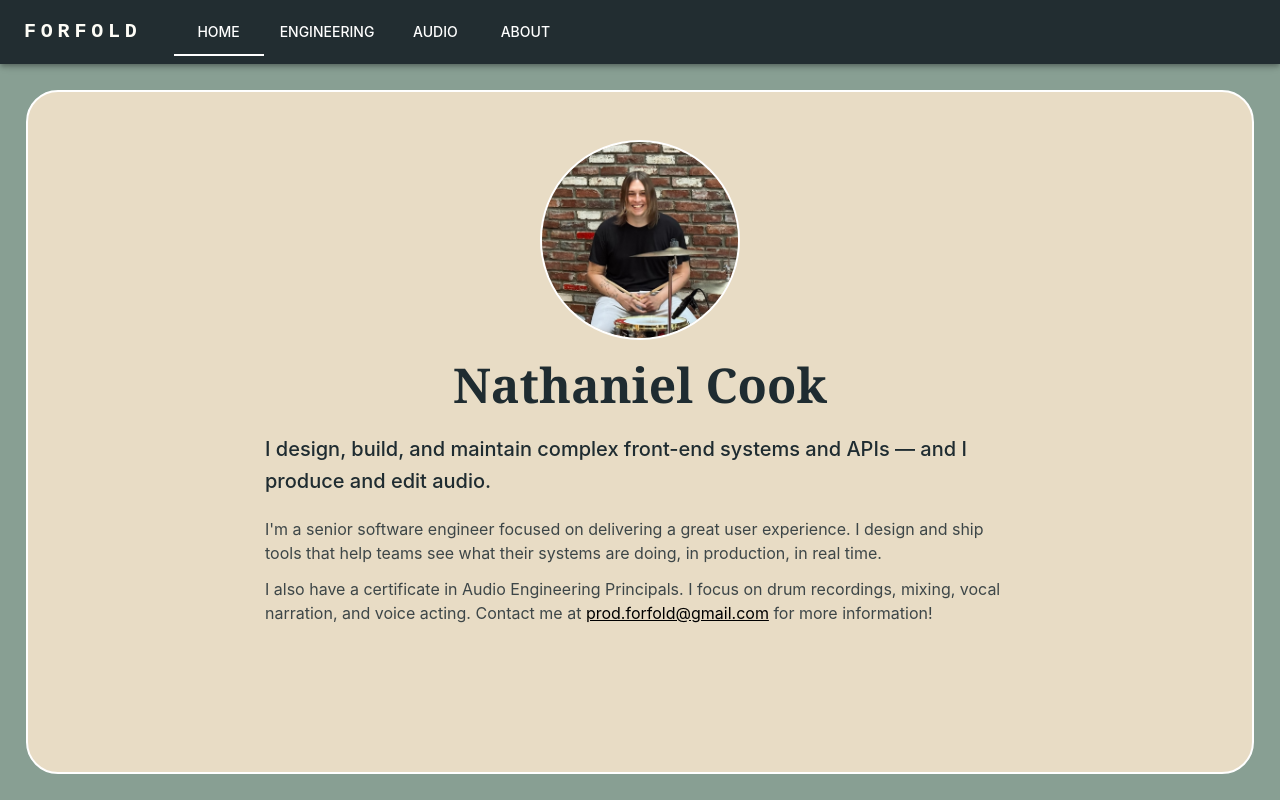
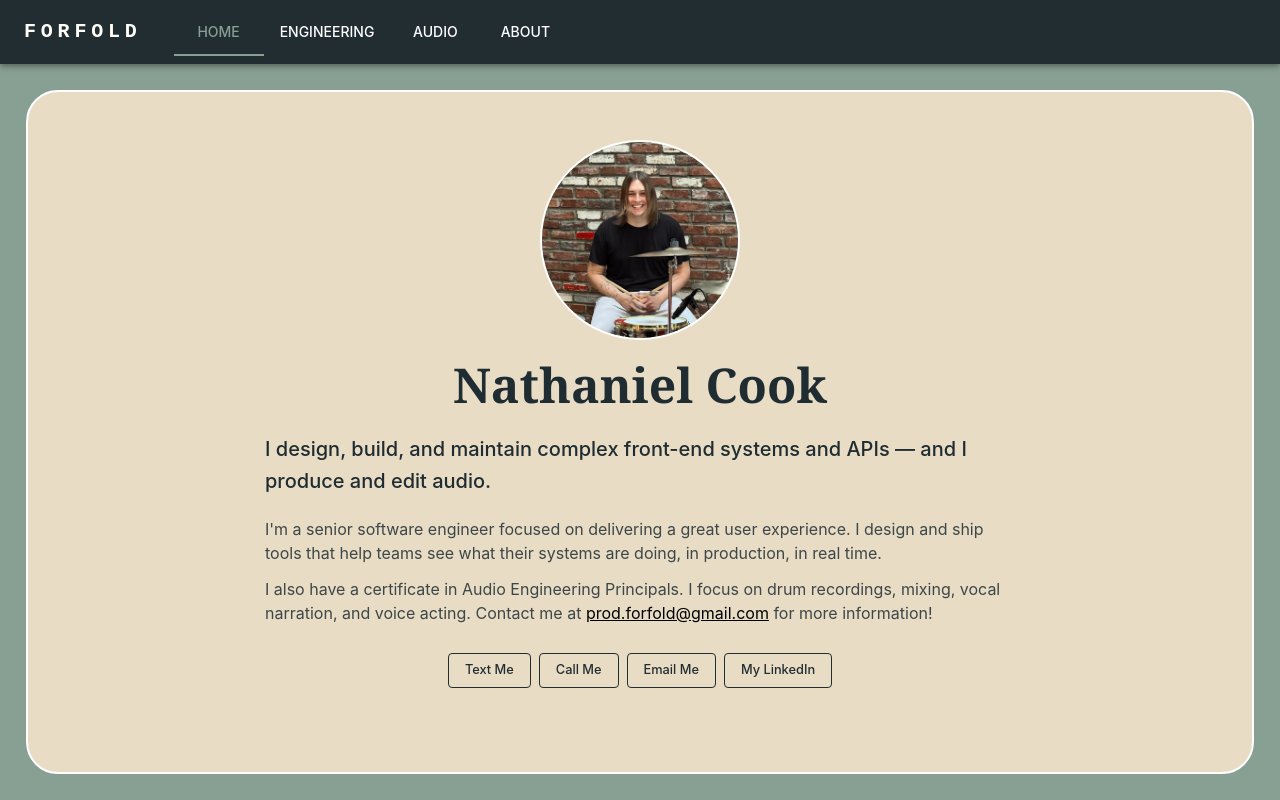
Before and after one commit to Forfold/forfold, a React (Vite) app: page / in a window 1280 px wide. Built offline with nearby package versions, Linux system fonts and the light colour scheme.

Commit message:
add contact info

```diff
--- a/src/components/Engineering/index.tsx
+++ b/src/components/Engineering/index.tsx
@@ -1,5 +1,7 @@
 import { Box, Link, SxProps, Typography } from '@mui/material'
 import { ProfilePhoto } from '../ProfilePhoto'
+import { Button } from '../StyledComponents/Button'
+import { Footer } from '../Main/Footer'
 
 export function Engineering() {
   return (
@@ -33,14 +35,12 @@ export function Engineering() {
           miscellaneous tools.
         </Typography>
 
-        <Typography sx={{ pb: 1.5 }}>
+        <Typography>
           I love working with React, and I thrive in small team environments working with Agile or
           Kanban methodologies to quickly make decisions and deliver quality code.
         </Typography>
 
-        <Link href="https://www.linkedin.com/in/nathanieljcook/" target="_blank">
-          My LinkedIn ↗️
-        </Link>
+        <Footer />
       </Box>
     </Box>
   )
--- a/src/components/Home/index.tsx
+++ b/src/components/Home/index.tsx
@@ -1,5 +1,6 @@
 import { Box, Typography } from '@mui/material'
 import { ProfilePhoto } from '../ProfilePhoto'
+import { Footer } from '../Main/Footer'
 
 export default function Home() {
   return (
@@ -46,6 +47,8 @@ export default function Home() {
           for more information!
         </Typography>
       </Box>
+
+      <Footer />
     </Box>
   )
 }
--- a/src/components/Main/Footer.tsx
+++ b/src/components/Main/Footer.tsx
@@ -1,19 +1,21 @@
-import { Box, Typography } from '@mui/material'
+import { Box } from '@mui/material'
+import { Button } from '../StyledComponents/Button'
 
 export function Footer() {
   return (
-    <Box sx={{ position: 'fixed', bottom: 6, right: '3%', color: 'black' }}>
-      <Typography variant="caption" sx={{ textAlign: 'end' }}>
-        Contact me at{' '}
-        <a
-          href="mailto:prod.forfold@gmail.com"
-          target="_blank"
-          rel="noopener noreferrer"
-          style={{ color: 'black' }}
-        >
-          prod.forfold@gmail.com
-        </a>
-      </Typography>
+    <Box sx={{ display: 'flex', justifyContent: 'center', gap: 1, pt: 3.5 }}>
+      <Button href="sms:+16128393536">Text Me</Button>
+      <Button href="tel:+16128393536">Call Me</Button>
+      <Button href="mailto:prod.forfold@gmail.com" target="_blank" rel="noopener noreferrer">
+        Email Me
+      </Button>
+      <Button
+        href="https://www.linkedin.com/in/nathanieljcook/"
+        target="_blank"
+        rel="noopener noreferrer"
+      >
+        My LinkedIn
+      </Button>
     </Box>
   )
 }
--- a/src/components/StyledComponents/Button.tsx
+++ b/src/components/StyledComponents/Button.tsx
@@ -1,24 +1,28 @@
-import { type ButtonProps } from '@mui/material'
+import { Button as MuiButton, type ButtonProps } from '@mui/material'
 
-export function Button(props: ButtonProps) {
+interface StyledButtonProps extends ButtonProps {
+  target?: string
+}
+
+export function Button(props: StyledButtonProps) {
   return (
-    <Button
+    <MuiButton
       {...props}
       variant="outlined"
-      sx={{
-        borderColor: 'white',
-        color: 'white',
+      sx={(theme) => ({
+        borderColor: theme.palette.primary.main,
+        color: theme.palette.primary.main,
         textTransform: 'none',
         fontSize: '0.8rem',
         px: 2,
         py: 1,
         '&:hover': {
-          borderColor: 'white',
+          borderColor: theme.palette.primary.main,
           backgroundColor: 'rgba(255,255,255,0.08)',
         },
-      }}
+      })}
     >
       {props.children}
-    </Button>
+    </MuiButton>
   )
 }
--- a/src/theme.ts
+++ b/src/theme.ts
@@ -11,9 +11,7 @@ export const theme = createTheme({
     },
 
     secondary: {
-      main: '#FFFFFF',
-      // main: '#889F93', // muted green-gray card
-      // contrastText: '#FEFDF7', // the card text in that block is light
+      main: '#889F93', // same as bg default
     },
 
     // Warm parchment card tone
```
